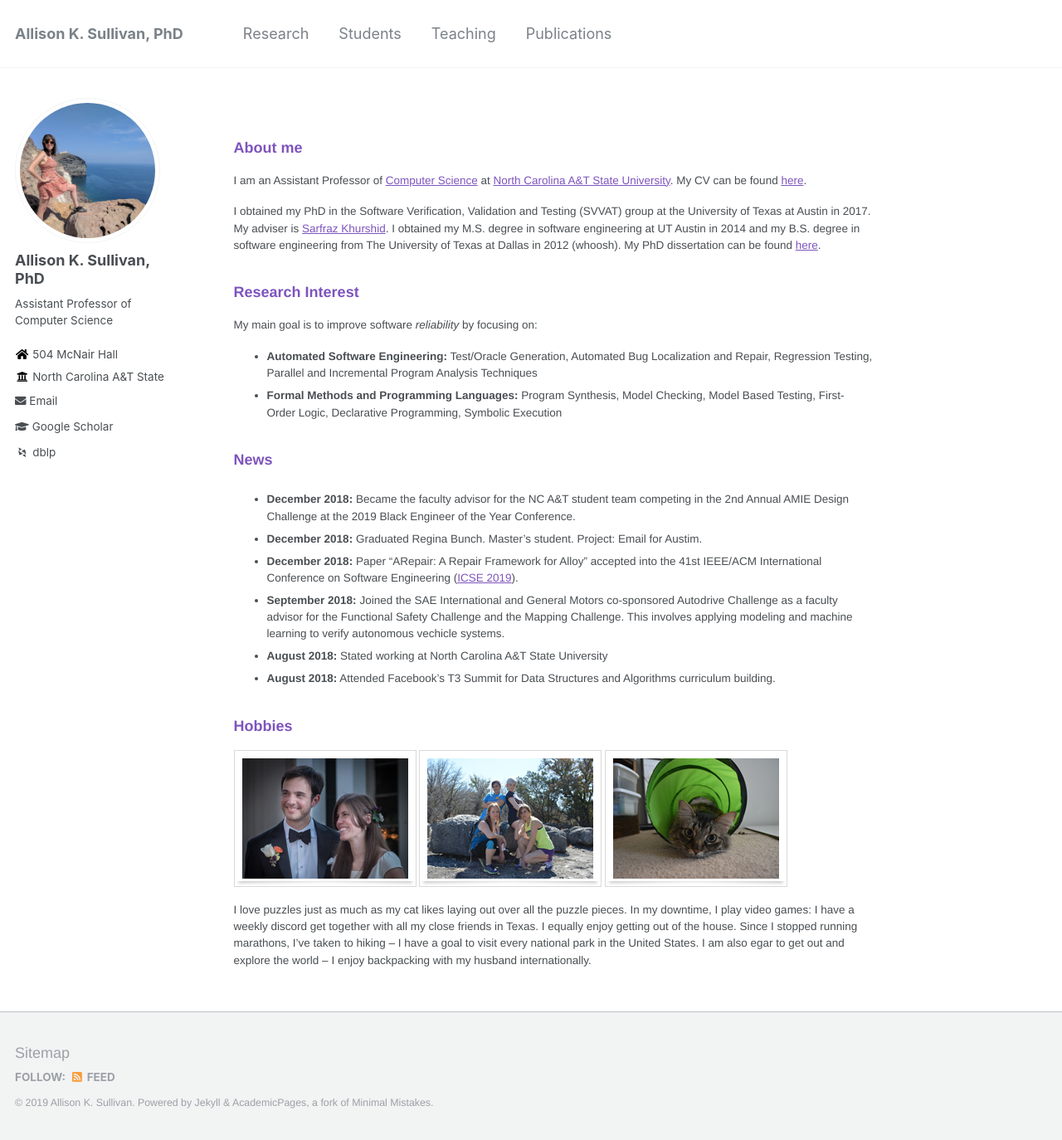
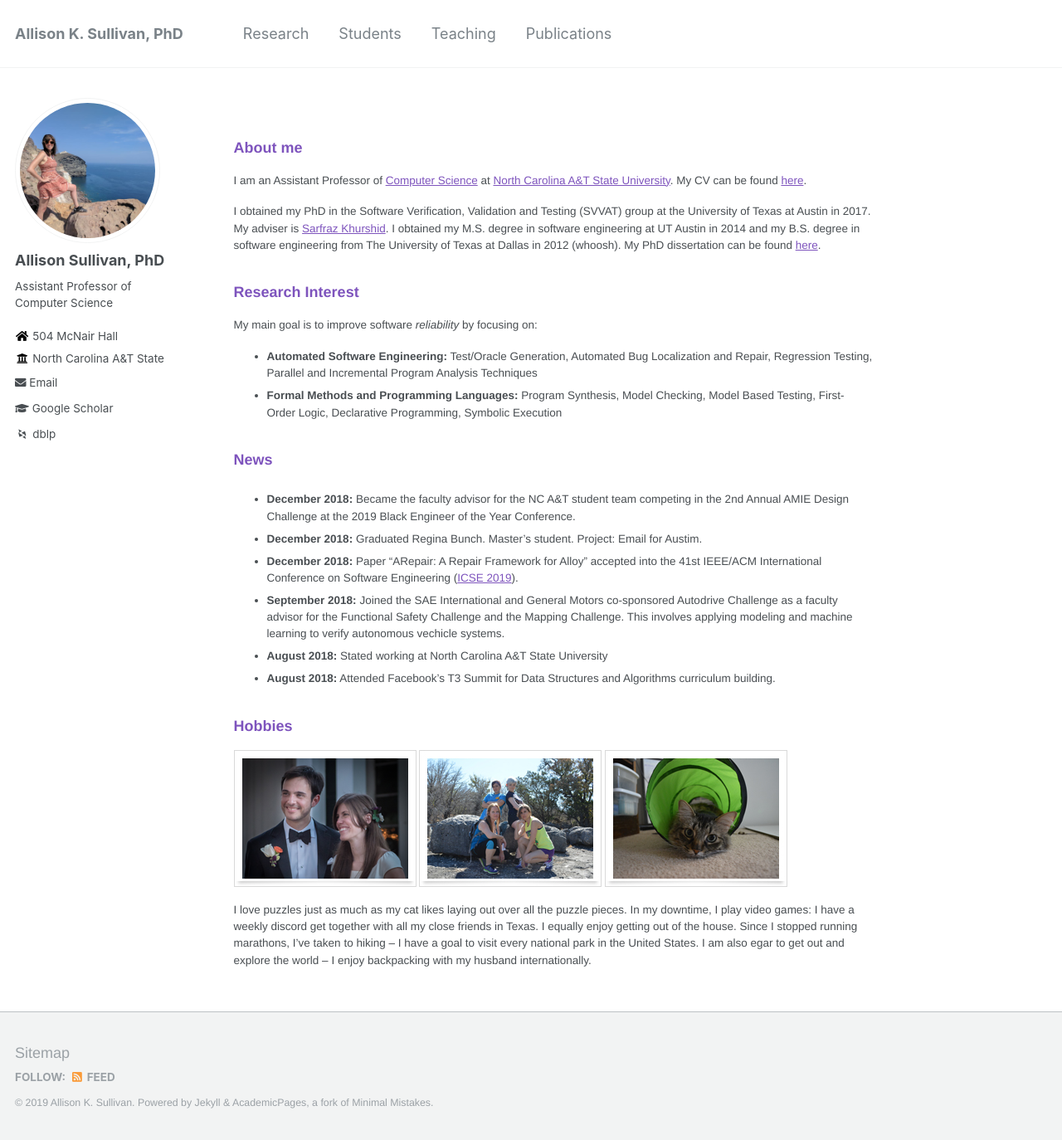
Before and after one commit to Allisonius/allisonius.github.io, a Jekyll site: the page built from _pages/about.md, in a window 1280 px wide and 1374 px high. Shown: the whole window at 83% size. Built offline with Jekyll 4.4.1, drawn with Linux system fonts in a browser that asks for light colours; some web fonts are replaced.

```diff
--- a/_config.yml
+++ b/_config.yml
@@ -80,7 +80,7 @@ analytics:
 
 # Site Author
 author:
-  name             : "Allison K. Sullivan, PhD"
+  name             : "Allison Sullivan, PhD"
   avatar           : "profile.png"
   bio              : "Assistant Professor of Computer Science"
   location         : 504 McNair Hall
```
